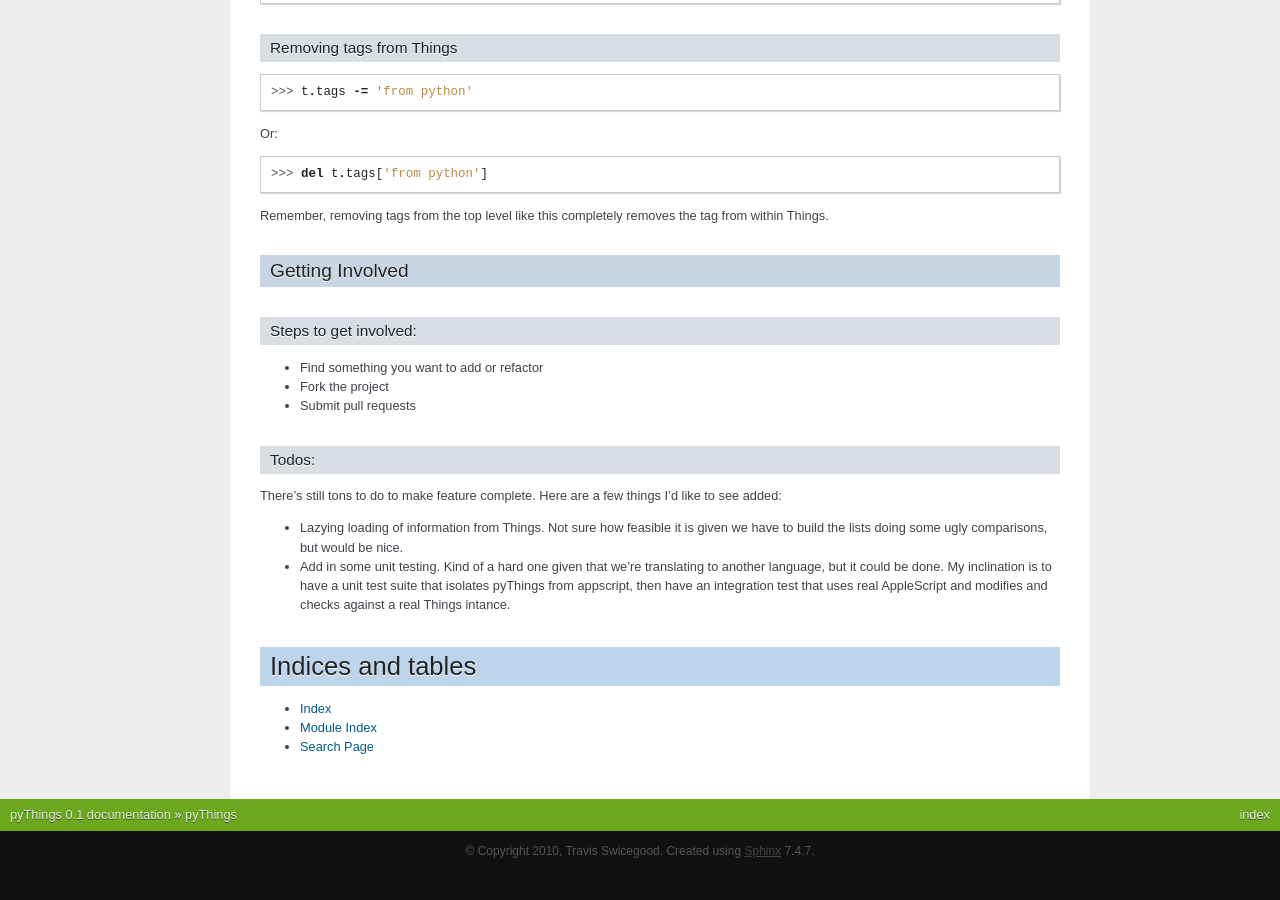
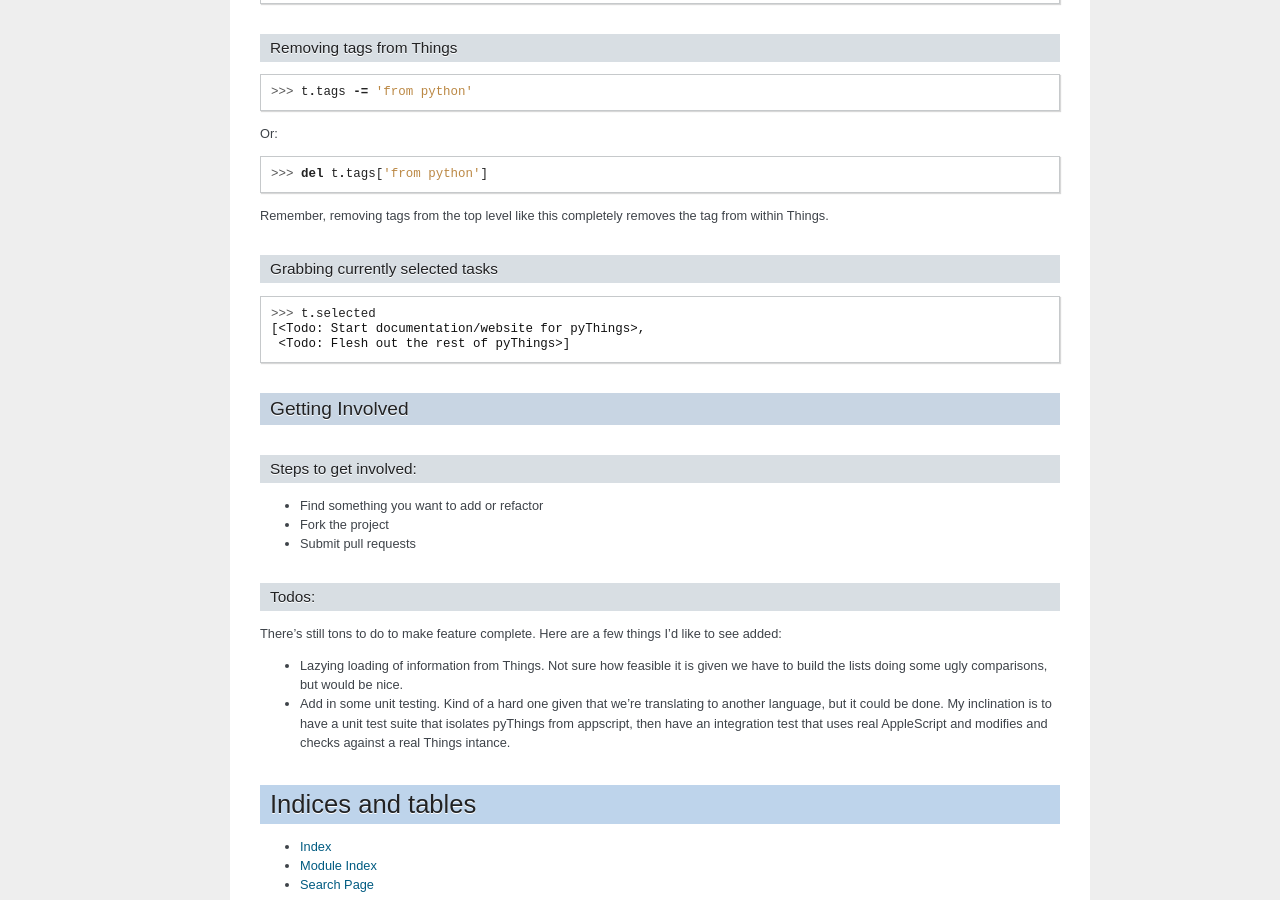
Before and after one commit to tswicegood/pyThings, a Sphinx documentation site: the page built from docs/index.rst, in a window 1280 px wide and 900 px high, scrolled down 2620 px. Built offline with Sphinx 7.4.7, drawn with Linux system fonts in a browser that asks for light colours; before the commit the page ends 3491 px from its top, so only the background shows below that; some of the changed text lies outside the part shown.

Commit message:
add selected property

```diff
--- a/docs/index.rst
+++ b/docs/index.rst
@@ -186,6 +186,16 @@
 from within Things.
 
 
+Grabbing currently selected tasks
+""""
+
+::
+
+    >>> t.selected
+    [<Todo: Start documentation/website for pyThings>,
+     <Todo: Flesh out the rest of pyThings>]
+
+
 Getting Involved
 -------
 
--- a/things/__init__.py
+++ b/things/__init__.py
@@ -270,6 +270,10 @@
     def new_to_do(self, **kwargs):
         return Todo(new(self.raw, appscript.k.to_do, **kwargs))
 
+    @property
+    def selected(self):
+        return [Todo(a) for a in self.raw.selected_to_dos.get()]
+
 
 def new(app, type, **kwargs):
     properties = dict([(getattr(appscript.k, key), value) for key, value in kwargs.items()])
```
